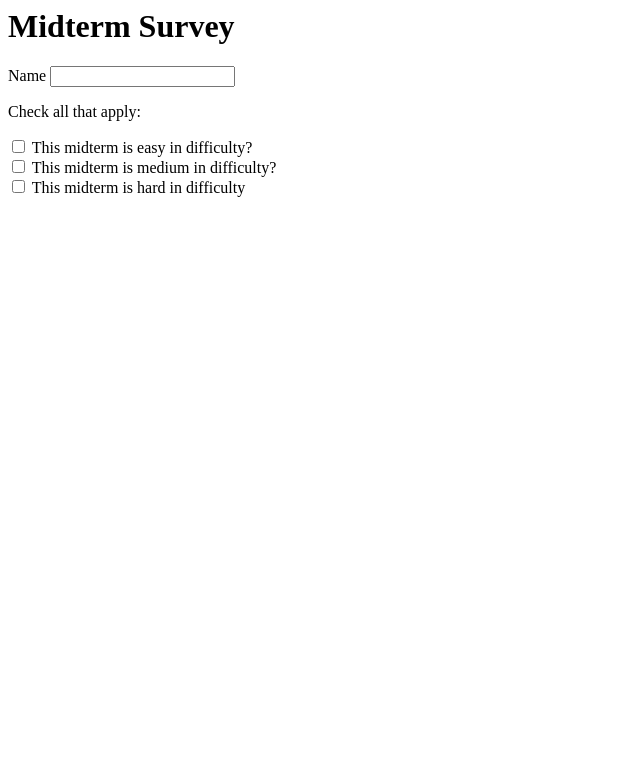
After one commit to bchadwic/midterm, a PHP site: page /views/survey-start.html in a window 1280 px wide. The commit adds this page. Shown: the top 783 px of the page, without its empty margins (0-640 px from the left). Run offline with PHP 8.4, Linux system fonts and the light colour scheme.

Commit message:
added a survey view

```diff
--- a/includes/header.html
+++ b/includes/header.html
@@ -5,5 +5,5 @@
    <link rel="stylesheet" href="https://stackpath.bootstrapcdn.com/bootstrap/4.5.2/css/bootstrap.min.css" integrity="sha384-JcKb8q3iqJ61gNV9KGb8thSsNjpSL0n8PARn9HuZOnIxN0hoP+VmmDGMN5t9UJ0Z" crossorigin="anonymous">
     <link rel="stylesheet" href="styles/styles.css">
     <link rel="icon" href="images/icon.png">
-    <title>Software Singles</title>
+    <title>Midterm</title>
 </head>
--- a/index.php
+++ b/index.php
@@ -17,5 +17,10 @@ $f3->route('GET /', function() {
     echo $view->render('views/survey.html');
 });
 
+$f3->route('GET /survey', function() {
+    $view = new Template();
+    echo $view->render('views/survey-start.html');
+});
+
 //Run fat free
 $f3->run();
--- /dev/null
+++ b/views/survey-start.html
@@ -0,0 +1,20 @@
+<include href="includes/header.html"></include>
+<body>
+
+<h1 class="display-4"><b>Midterm Survey</b></h1>
+<form action="" method="post">
+    <label for="name">Name</label>
+    <input type="text" id="name">
+    <p>Check all that apply:</p>
+    <input id="easy" type="checkbox" name="midterm">
+    <label for="easy">This midterm is easy in difficulty?</label>
+    <br>
+    <input id="medium" type="checkbox" name="midterm">
+    <label for="medium">This midterm is medium in difficulty?</label>
+    <br>
+    <input id="hard" type="checkbox" name="midterm">
+    <label for="hard">This midterm is hard in difficulty</label>
+</form>
+
+</body>
+</html>
--- a/views/survey.html
+++ b/views/survey.html
@@ -2,7 +2,7 @@
 <body>
 
 <h1 class="display-4"><b>Midterm Survey</b></h1>
-<a>Take my Midterm Survey</a>
+<a href="survey">Take my Midterm Survey</a>
 
 </body>
 </html>
```
